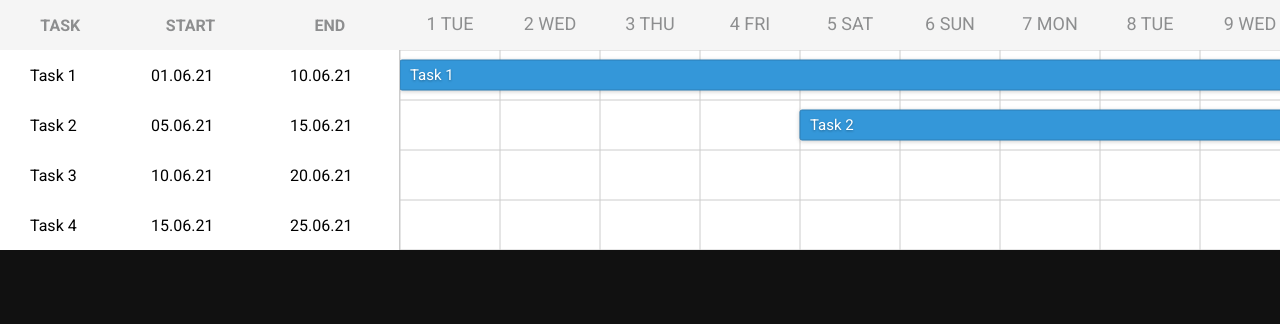
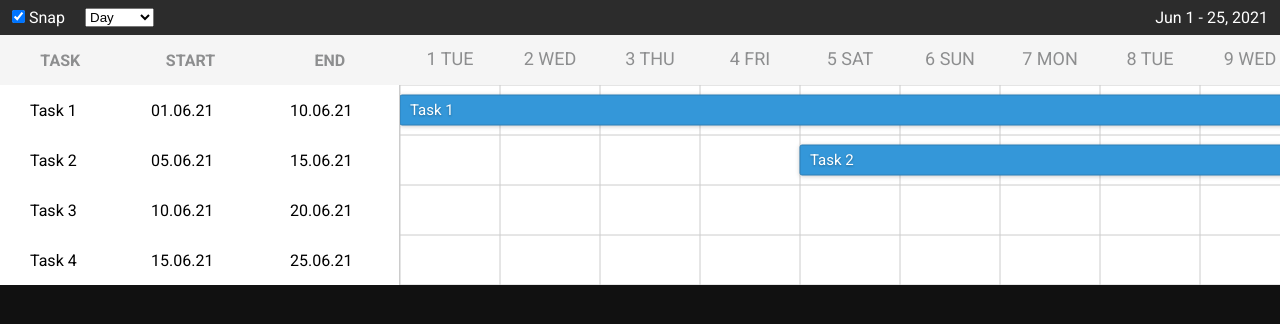
Before and after one commit to vitalmasterr/gantt-mark5, a React (Vite) app: page / in a window 1280 px wide. Shown: the top 324 px of the page. Built offline with nearby package versions, Linux system fonts and the light colour scheme.

Commit message:
snap, panel

```diff
--- a/src/components/Gantt/GanttCanvas/GanttCanvas.jsx
+++ b/src/components/Gantt/GanttCanvas/GanttCanvas.jsx
@@ -1,41 +1,35 @@
+// src\components\Gantt\GanttCanvas\GanttCanvas.jsx
 import React from 'react';
 import useGanttStore from "../useGanttStore.js";
 import { drawHelper } from "../ganttHelpers.js";
 import * as d3 from "d3";
 
 /**
- * Rounds (snaps) a Date to the nearest increment in local time.
- *
- * For day-level snapping, pass incrementMs = 24 * 60 * 60 * 1000.
- *
- * Example for 8-hour snapping:
- *   roundDateLocal(date, 8 * 60 * 60 * 1000)
+ * Rounds (snaps) a Date to the nearest increment in local time,
+ * but only if snapping is enabled.
  */
-function roundDateLocal(date, incrementMs) {
-    // Start-of-day in local time
+function maybeSnap(date) {
+    const { snapEnabled, snapIncrement } = useGanttStore.getState();
+    if (!snapEnabled) {
+        // If snap is disabled, just return the date as-is
+        return date;
+    }
+
+    // Otherwise, do the actual rounding:
+    const incrementMs = snapIncrement;
     const localMidnight = new Date(date.getFullYear(), date.getMonth(), date.getDate());
-    // ms from local midnight to the original date
     const offsetFromMidnight = date.getTime() - localMidnight.getTime();
-
     const remainder = offsetFromMidnight % incrementMs;
     const half = incrementMs / 2;
 
-    // Snap offset up or down
     let snappedOffset;
     if (remainder >= half) {
         snappedOffset = offsetFromMidnight + (incrementMs - remainder);
     } else {
         snappedOffset = offsetFromMidnight - remainder;
     }
-
     return new Date(localMidnight.getTime() + snappedOffset);
 }
-
-/**
- * For day-level snapping:
- *    24 * 60 * 60 * 1000
- */
-const SNAP_INCREMENT = 24 * 60 * 60 * 1000;
 
 function GanttCanvas() {
     const timeRanges = useGanttStore(state => state.timeRanges);
@@ -48,25 +42,20 @@ function GanttCanvas() {
     const svgRef = React.useRef(null);
 
     React.useEffect(() => {
-        // Guard for invalid date range
         if (!timeRanges?.start || !timeRanges?.end || timeRanges.start > timeRanges.end) {
             return;
         }
 
         const svg = d3.select(svgRef.current);
-        // Clear any existing drawing
-        svg.selectAll("*").remove();
+        svg.selectAll("*").remove();  // clear existing
 
         const height = defaults.rowHeight * tasks.length;
-        svg.attr("width", width);
-        svg.attr("height", height);
+        svg.attr("width", width).attr("height", height);
 
         // (1) Draw background grid + tasks
         drawHelper.drawCanvas(scale, svg, timeRanges, defaults, tasks, "2w");
 
-        // ============================
-        //  HELPER: finalize + commit
-        // ============================
+        // Helper to commit changes to store after a drag
         function commitChanges(d, barSelection) {
             const finalX = parseFloat(barSelection.attr("x"));
             const finalW = parseFloat(barSelection.attr("width"));
@@ -75,9 +64,9 @@ function GanttCanvas() {
             let newStart = scale.invert(finalX);
             let newEnd   = scale.invert(finalX + finalW);
 
-            // Snap to local day boundary (or local increments)
-            newStart = roundDateLocal(newStart, SNAP_INCREMENT);
-            newEnd   = roundDateLocal(newEnd,   SNAP_INCREMENT);
+            // Snap or not, depending on store:
+            newStart = maybeSnap(newStart);
+            newEnd   = maybeSnap(newEnd);
 
             // Build updated tasks
             const updatedTasks = tasks.map(t =>
@@ -86,43 +75,32 @@ function GanttCanvas() {
             setTasks(updatedTasks);
         }
 
-        // ============================
-        //    DRAG ENTIRE BAR
-        // ============================
+        // DRAG ENTIRE BAR
         const dragBar = d3.drag()
             .on("start", function(event, d) {
-                // highlight
                 d3.select(this).attr("stroke", "black");
                 d.__offsetX = event.x - parseFloat(d3.select(this).attr("x"));
             })
             .on("drag", function(event, d) {
-                // Real-time snapping
                 const bar = d3.select(this);
                 const rawX = event.x - d.__offsetX;
 
-                // Convert X → local date, snap, then back → X
                 let proposedDate = scale.invert(rawX);
-                proposedDate = roundDateLocal(proposedDate, SNAP_INCREMENT);
+                proposedDate = maybeSnap(proposedDate);
                 const snappedX = scale(proposedDate);
 
-                // Move bar + text
                 bar.attr("x", snappedX);
                 d3.select(this.parentNode).select("text.task-label").attr("x", snappedX + 10);
             })
             .on("end", function(event, d) {
-                // remove highlight
                 d3.select(this).attr("stroke", null);
                 commitChanges(d, d3.select(this));
             });
 
-        // ============================
-        //    DRAG LEFT HANDLE
-        // ============================
+        // DRAG LEFT HANDLE
         const dragLeftHandle = d3.drag()
             .on("start", function(event, d) {
-                // highlight
                 d3.select(this.parentNode).select("rect.task-bar").attr("stroke", "black");
-                // store right side
                 d.__rightX = scale(d.end);
             })
             .on("drag", function(event, d) {
@@ -130,12 +108,10 @@ function GanttCanvas() {
                 const text = d3.select(this.parentNode).select("text.task-label");
 
                 let rawLeftX = event.x;
-                // snap
                 let proposedDate = scale.invert(rawLeftX);
-                proposedDate = roundDateLocal(proposedDate, SNAP_INCREMENT);
+                proposedDate = maybeSnap(proposedDate);
                 const snappedX = scale(proposedDate);
 
-                // keep right side fixed
                 const w = d.__rightX - snappedX;
                 if (w < 0) return; // avoid negative widths
 
@@ -148,23 +124,18 @@ function GanttCanvas() {
                 commitChanges(d, bar);
             });
 
-        // ============================
-        //    DRAG RIGHT HANDLE
-        // ============================
+        // DRAG RIGHT HANDLE
         const dragRightHandle = d3.drag()
             .on("start", function(event, d) {
-                // highlight
                 d3.select(this.parentNode).select("rect.task-bar").attr("stroke", "black");
-                // store left side
                 d.__leftX = scale(d.start);
             })
             .on("drag", function(event, d) {
                 const bar = d3.select(this.parentNode).select("rect.task-bar");
+
                 let rawRightX = event.x;
-
-                // snap
                 let proposedDate = scale.invert(rawRightX);
-                proposedDate = roundDateLocal(proposedDate, SNAP_INCREMENT);
+                proposedDate = maybeSnap(proposedDate);
                 const snappedRightX = scale(proposedDate);
 
                 const newW = snappedRightX - d.__leftX;
@@ -178,13 +149,10 @@ function GanttCanvas() {
                 commitChanges(d, bar);
             });
 
-        // ============================
-        //   ATTACH DRAG TO ELEMENTS
-        // ============================
-        // 1) Entire bar drag
+        // Attach the drags
         svg.selectAll(".task-bar").call(dragBar);
 
-        // 2) Create invisible left/right handles
+        // Create invisible left/right handles
         const handleWidth = 8;
         svg.selectAll(".task-group").each(function(d) {
             const group = d3.select(this);
@@ -215,7 +183,7 @@ function GanttCanvas() {
                 .style("cursor", "ew-resize");
         });
 
-        // 3) Attach drag behavior to handles
+        // Attach handle drags
         svg.selectAll(".task-handle-left").call(dragLeftHandle);
         svg.selectAll(".task-handle-right").call(dragRightHandle);
 
--- a/src/components/Gantt/GanttToolbar/GanttToolbar.jsx
+++ b/src/components/Gantt/GanttToolbar/GanttToolbar.jsx
@@ -1,16 +1,94 @@
-import React from 'react';
+// src\components\Gantt\GanttToolbar\GanttToolbar.jsx
+import React from "react";
+import useGanttStore from "../useGanttStore.js";
 
-function GanttToolbar(props) {
+// For short month names
+const MONTHS = ["Jan", "Feb", "Mar", "Apr", "May", "Jun",
+    "Jul", "Aug", "Sep", "Oct", "Nov", "Dec"];
+
+/**
+ * Return a string like:
+ *   "Apr 3 - 16, 2023"
+ * or if months differ (but same year):
+ *   "Apr 30 - May 2, 2023"
+ * or if different years:
+ *   "Dec 30, 2023 - Jan 5, 2024"
+ */
+function formatRangeDisplay(start, end) {
+    if (!start || !end) return "";
+    const startMon  = MONTHS[start.getMonth()];
+    const endMon    = MONTHS[end.getMonth()];
+    const startDay  = start.getDate();
+    const endDay    = end.getDate();
+    const startYear = start.getFullYear();
+    const endYear   = end.getFullYear();
+
+    const sameMonth = (startMon === endMon) && (startYear === endYear);
+    const sameYear = (startYear === endYear);
+
+    if (sameMonth) {
+        return `${startMon} ${startDay} - ${endDay}, ${startYear}`;
+    } else if (sameYear) {
+        // Different months, same year
+        return `${startMon} ${startDay} - ${endMon} ${endDay}, ${startYear}`;
+    } else {
+        // Different year
+        return `${startMon} ${startDay}, ${startYear} - ${endMon} ${endDay}, ${endYear}`;
+    }
+}
+
+function GanttToolbar() {
+    // Read from store
+    const snapEnabled = useGanttStore(state => state.snapEnabled);
+    const setSnapEnabled = useGanttStore(state => state.setSnapEnabled);
+
+    const snapIncrement = useGanttStore(state => state.snapIncrement);
+    const setSnapIncrement = useGanttStore(state => state.setSnapIncrement);
+
+    const timeRanges = useGanttStore(state => state.timeRanges);
+
+    const rangeText = React.useMemo(() => {
+        if (!timeRanges.start || !timeRanges.end) return "";
+        return formatRangeDisplay(timeRanges.start, timeRanges.end);
+    }, [timeRanges]);
+
+    const handleSnapEnabledChange = () => {
+        setSnapEnabled(!snapEnabled);
+    };
+
+    const handleIntervalChange = (event) => {
+        const ms = Number(event.target.value);
+        setSnapIncrement(ms);
+    };
+
     return (
         <div className="gantt-upper-toolbar">
-            <div className="gantt-uper-toolbar-left">
-                <div className="gantt-mode-switch"></div>
-                <div className="gantt-"></div>
-            </div>
-            <div className="gantt-uper-toolbar-right">
-                <div className="gantt-week-switch"></div>
+            {/* Left side: snapping config */}
+            <div className="gantt-upper-toolbar-left">
+                <label style={{ marginRight: "8px" }}>
+                    <input
+                        type="checkbox"
+                        checked={snapEnabled}
+                        onChange={handleSnapEnabledChange}
+                    />
+                    {" "}Snap
+                </label>
+
+                <select
+                    value={snapIncrement}
+                    onChange={handleIntervalChange}
+                    disabled={!snapEnabled}
+                >
+                    <option value={86400000}>Day</option>      {/* 24*60*60*1000 */}
+                    <option value={28800000}>8 Hours</option>  {/* 8*60*60*1000 */}
+                    <option value={3600000}>1 Hour</option>    {/* 60*60*1000 */}
+                </select>
             </div>
 
+            {/* Right side: date range display */}
+            <div className="gantt-upper-toolbar-right">
+                {rangeText}
+            </div>
         </div>
     );
 }
--- a/src/components/Gantt/GanttToolbar/GanttToolbar.scss
+++ b/src/components/Gantt/GanttToolbar/GanttToolbar.scss
@@ -0,0 +1,21 @@
+/* src\components\Gantt\GanttToolbar\GanttToolbar.scss */
+.gantt-upper-toolbar {
+  display: flex;
+  align-items: center;
+  justify-content: space-between;
+  padding: 8px 12px;
+  background-color: #2c2c2c; /* or whichever you prefer */
+  color: white;
+
+  &-left {
+    display: flex;
+    align-items: center;
+    gap: 12px;
+  }
+
+  &-right {
+    /* date-range is on the right side */
+    display: flex;
+    align-items: center;
+  }
+}
--- a/src/components/Gantt/useGanttStore.js
+++ b/src/components/Gantt/useGanttStore.js
@@ -1,3 +1,4 @@
+// src\components\Gantt\useGanttStore.js
 import {create} from "zustand";
 import ganttHelpers from "./ganttHelpers.js";
 import * as d3 from "d3";
@@ -14,6 +15,12 @@ const useGanttStore = create((set, get) => ({
         columnWidth: 100,
     },
     size: {width: 0, height: 0},
+
+    // 1) Add snapping configuration:
+    snapEnabled: true,
+    snapIncrement: 24 * 60 * 60 * 1000, // default: 1 day in ms
+    setSnapEnabled: (enabled) => set({ snapEnabled: enabled }),
+    setSnapIncrement: (ms) => set({ snapIncrement: ms }),
 
     setTasks: (tasks) => {
         const timeRanges = ganttHelpers.countTasksTimeRange(tasks);
@@ -37,7 +44,7 @@ const useGanttStore = create((set, get) => ({
         // The total pixel width if each day is a column
         const width = defaults.columnWidth * days;
 
-        // Here’s the key change: use d3.scaleTime instead of scaleLinear
+        // Use d3.scaleTime
         const domain = [timeRanges.start, timeRanges.end];
         const range = [0, width];
         const scale = d3.scaleTime().domain(domain).range(range);
```
